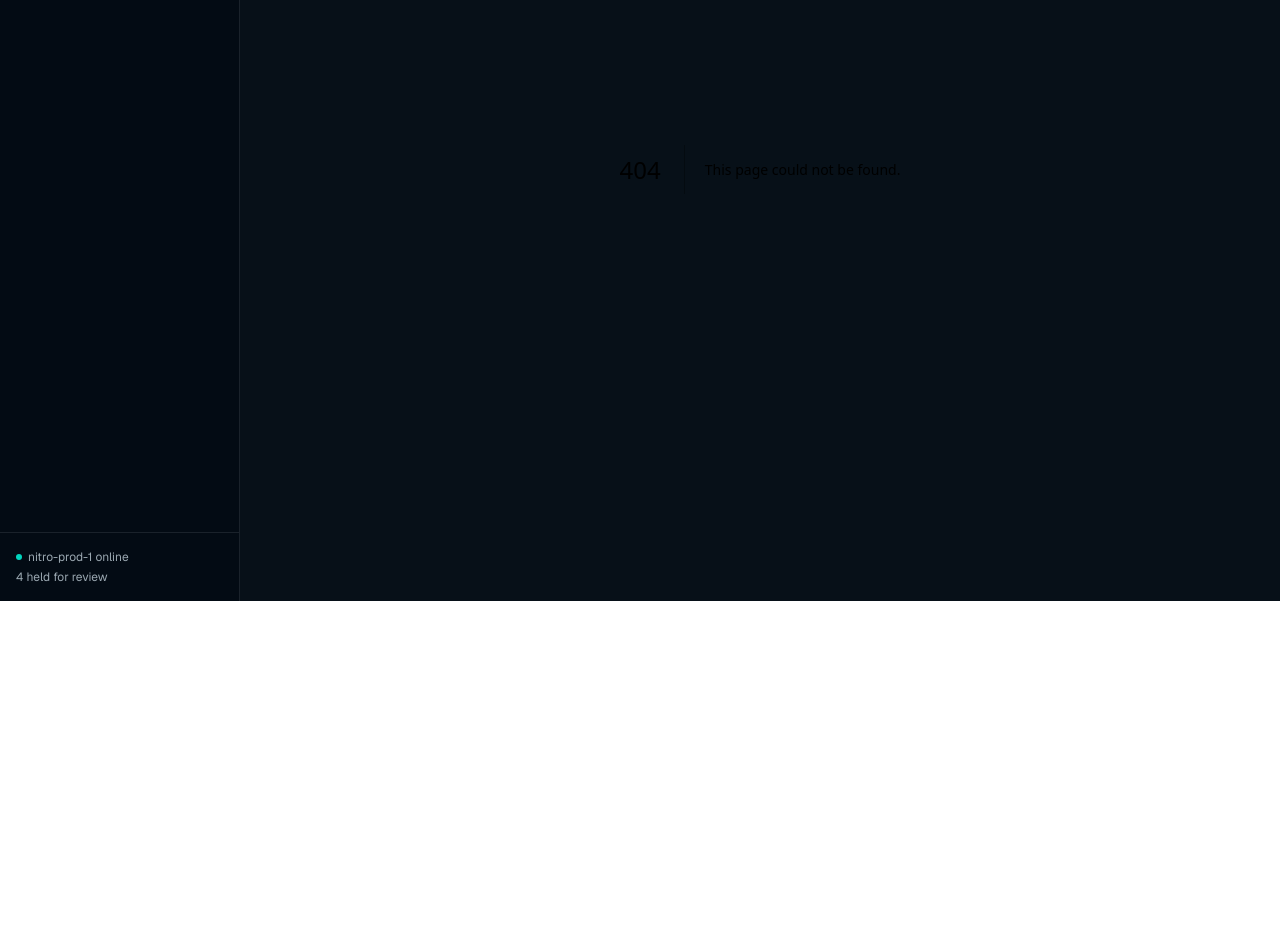
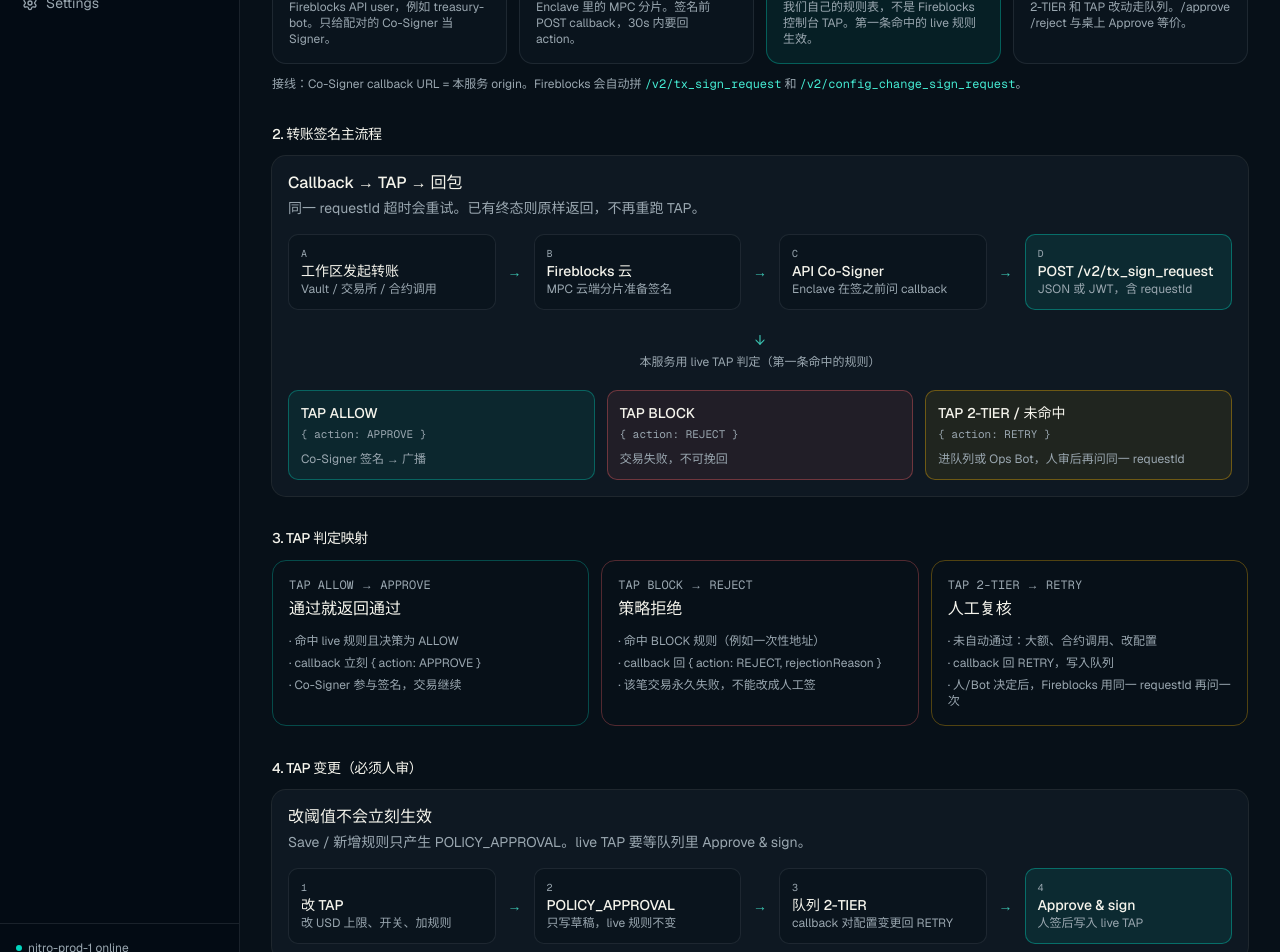
Before and after one commit to JellyCWenning/signet, a Next.js app: page /flow in a window 1280 px wide. Before the commit this address had no page. Shown: the part 320-1272 px from the top of the page. Before the commit the page ends 921 px from the top, so only its background shows below. Built offline with nearby package versions, Linux system fonts and the light colour scheme.

Commit message:
Add the callback-to-TAP flow diagram
Document pairing, the signing callback, ALLOW→APPROVE, and the
human gate for TAP edits in the desk and README.

Co-authored-by: wenning <wenning@jellyc.io>

```diff
--- /dev/null
+++ b/src/app/flow/page.tsx
@@ -0,0 +1,7 @@
+import { FlowView } from "@/components/views/flow-view";
+
+export const dynamic = "force-dynamic";
+
+export default function FlowPage() {
+  return <FlowView />;
+}
--- a/src/components/app-shell.tsx
+++ b/src/components/app-shell.tsx
@@ -6,6 +6,7 @@ import {
   Bot,
   ClipboardList,
   Gavel,
+  GitBranch,
   LayoutDashboard,
   Menu,
   ScrollText,
@@ -22,6 +23,7 @@ const NAV = [
   { href: "/", label: "Overview", icon: LayoutDashboard },
   { href: "/queue", label: "Queue", icon: ClipboardList },
   { href: "/policy", label: "TAP", icon: Gavel },
+  { href: "/flow", label: "流程", icon: GitBranch },
   { href: "/bot", label: "Bots", icon: Bot },
   { href: "/audit", label: "Audit", icon: ScrollText },
   { href: "/settings", label: "Settings", icon: Settings },
--- /dev/null
+++ b/src/components/views/flow-view.tsx
@@ -0,0 +1,298 @@
+import { PageHeader } from "@/components/page-header";
+import { Card, CardContent, CardDescription, CardHeader, CardTitle } from "@/components/ui/card";
+import { cn } from "@/lib/utils";
+
+export function FlowView() {
+  return (
+    <div className="space-y-8">
+      <PageHeader
+        eyebrow="Design"
+        title="流程设计"
+        description="Co-Signer 在签名前把请求 POST 到本服务 callback。我们用自己的 TAP 判定：通过就立刻回 APPROVE，Co-Signer 才签字。"
+      />
+
+      <section className="space-y-3">
+        <h2 className="text-sm font-medium tracking-tight">1. 角色与接线</h2>
+        <div className="grid gap-3 md:grid-cols-4">
+          <Actor
+            n="1"
+            title="API Bot"
+            detail="Fireblocks API user，例如 treasury-bot。只给配对的 Co-Signer 当 Signer。"
+          />
+          <Actor
+            n="2"
+            title="API Co-Signer"
+            detail="Enclave 里的 MPC 分片。签名前 POST callback，30s 内要回 action。"
+          />
+          <Actor
+            n="3"
+            title="本服务 TAP"
+            detail="我们自己的规则表，不是 Fireblocks 控制台 TAP。第一条命中的 live 规则生效。"
+            accent
+          />
+          <Actor
+            n="4"
+            title="操作员 / Ops Bot"
+            detail="2-TIER 和 TAP 改动走队列。/approve /reject 与桌上 Approve 等价。"
+          />
+        </div>
+        <p className="text-xs text-muted-foreground">
+          接线：Co-Signer callback URL = 本服务 origin。Fireblocks 会自动拼{" "}
+          <code className="font-mono text-teal-300">/v2/tx_sign_request</code> 和{" "}
+          <code className="font-mono text-teal-300">/v2/config_change_sign_request</code>。
+        </p>
+      </section>
+
+      <section className="space-y-3">
+        <h2 className="text-sm font-medium tracking-tight">2. 转账签名主流程</h2>
+        <Card>
+          <CardHeader>
+            <CardTitle>Callback → TAP → 回包</CardTitle>
+            <CardDescription>
+              同一 requestId 超时会重试。已有终态则原样返回，不再重跑 TAP。
+            </CardDescription>
+          </CardHeader>
+          <CardContent>
+            <SignFlow />
+          </CardContent>
+        </Card>
+      </section>
+
+      <section className="space-y-3">
+        <h2 className="text-sm font-medium tracking-tight">3. TAP 判定映射</h2>
+        <div className="grid gap-3 md:grid-cols-3">
+          <MapCard
+            tap="ALLOW"
+            action="APPROVE"
+            tone="pass"
+            title="通过就返回通过"
+            steps={[
+              "命中 live 规则且决策为 ALLOW",
+              "callback 立刻 { action: APPROVE }",
+              "Co-Signer 参与签名，交易继续",
+            ]}
+          />
+          <MapCard
+            tap="BLOCK"
+            action="REJECT"
+            tone="fail"
+            title="策略拒绝"
+            steps={[
+              "命中 BLOCK 规则（例如一次性地址）",
+              "callback 回 { action: REJECT, rejectionReason }",
+              "该笔交易永久失败，不能改成人工签",
+            ]}
+          />
+          <MapCard
+            tap="2-TIER"
+            action="RETRY"
+            tone="hold"
+            title="人工复核"
+            steps={[
+              "未自动通过：大额、合约调用、改配置",
+              "callback 回 RETRY，写入队列",
+              "人/Bot 决定后，Fireblocks 用同一 requestId 再问一次",
+            ]}
+          />
+        </div>
+      </section>
+
+      <section className="space-y-3">
+        <h2 className="text-sm font-medium tracking-tight">4. TAP 变更（必须人审）</h2>
+        <Card>
+          <CardHeader>
+            <CardTitle>改阈值不会立刻生效</CardTitle>
+            <CardDescription>
+              Save / 新增规则只产生 POLICY_APPROVAL。live TAP 要等队列里 Approve &amp; sign。
+            </CardDescription>
+          </CardHeader>
+          <CardContent>
+            <PolicyFlow />
+          </CardContent>
+        </Card>
+      </section>
+    </div>
+  );
+}
+
+function Actor({
+  n,
+  title,
+  detail,
+  accent,
+}: {
+  n: string;
+  title: string;
+  detail: string;
+  accent?: boolean;
+}) {
+  return (
+    <div
+      className={cn(
+        "rounded-xl border p-4",
+        accent ? "border-teal-400/35 bg-teal-400/8" : "border-border/80 bg-card/60",
+      )}
+    >
+      <p className="font-mono text-[11px] text-teal-300">0{n}</p>
+      <p className="mt-1 font-medium">{title}</p>
+      <p className="mt-2 text-xs text-muted-foreground">{detail}</p>
+    </div>
+  );
+}
+
+function SignFlow() {
+  return (
+    <div className="space-y-4">
+      <div className="flex flex-col gap-2 lg:flex-row lg:items-stretch">
+        <Step n="A" title="工作区发起转账" detail="Vault / 交易所 / 合约调用" />
+        <Arrow />
+        <Step n="B" title="Fireblocks 云" detail="MPC 云端分片准备签名" />
+        <Arrow />
+        <Step n="C" title="API Co-Signer" detail="Enclave 在签之前问 callback" />
+        <Arrow />
+        <Step n="D" title="POST /v2/tx_sign_request" detail="JSON 或 JWT，含 requestId" accent />
+      </div>
+      <ArrowDown label="本服务用 live TAP 判定（第一条命中的规则）" />
+      <div className="grid gap-3 md:grid-cols-3">
+        <Outcome
+          label="TAP ALLOW"
+          result="{ action: APPROVE }"
+          next="Co-Signer 签名 → 广播"
+          tone="pass"
+        />
+        <Outcome
+          label="TAP BLOCK"
+          result="{ action: REJECT }"
+          next="交易失败，不可挽回"
+          tone="fail"
+        />
+        <Outcome
+          label="TAP 2-TIER / 未命中"
+          result="{ action: RETRY }"
+          next="进队列或 Ops Bot，人审后再问同一 requestId"
+          tone="hold"
+        />
+      </div>
+    </div>
+  );
+}
+
+function PolicyFlow() {
+  return (
+    <div className="flex flex-col gap-2 lg:flex-row lg:items-stretch">
+      <Step n="1" title="改 TAP" detail="改 USD 上限、开关、加规则" />
+      <Arrow />
+      <Step n="2" title="POLICY_APPROVAL" detail="只写草稿，live 规则不变" />
+      <Arrow />
+      <Step n="3" title="队列 2-TIER" detail="callback 对配置变更回 RETRY" />
+      <Arrow />
+      <Step n="4" title="Approve & sign" detail="人签后写入 live TAP" accent />
+    </div>
+  );
+}
+
+function Step({
+  n,
+  title,
+  detail,
+  accent,
+}: {
+  n: string;
+  title: string;
+  detail: string;
+  accent?: boolean;
+}) {
+  return (
+    <div
+      className={cn(
+        "min-w-0 flex-1 rounded-lg border px-3 py-3",
+        accent ? "border-teal-400/40 bg-teal-400/10" : "border-border/80 bg-background/50",
+      )}
+    >
+      <p className="font-mono text-[10px] text-muted-foreground">{n}</p>
+      <p className="text-sm font-medium">{title}</p>
+      <p className="text-xs text-muted-foreground">{detail}</p>
+    </div>
+  );
+}
+
+function Arrow() {
+  return (
+    <div className="flex items-center justify-center px-1 text-teal-300/80" aria-hidden>
+      <span className="rotate-90 lg:rotate-0">→</span>
+    </div>
+  );
+}
+
+function ArrowDown({ label }: { label: string }) {
+  return (
+    <div className="flex flex-col items-center gap-1 py-1 text-center">
+      <span className="text-teal-300/80" aria-hidden>
+        ↓
+      </span>
+      <p className="max-w-xl text-xs text-muted-foreground">{label}</p>
+    </div>
+  );
+}
+
+function Outcome({
+  label,
+  result,
+  next,
+  tone,
+}: {
+  label: string;
+  result: string;
+  next: string;
+  tone: "pass" | "fail" | "hold";
+}) {
+  return (
+    <div
+      className={cn(
+        "rounded-lg border p-3",
+        tone === "pass" && "border-teal-400/35 bg-teal-400/8",
+        tone === "fail" && "border-red-400/35 bg-red-400/8",
+        tone === "hold" && "border-amber-400/35 bg-amber-400/8",
+      )}
+    >
+      <p className="text-sm font-medium">{label}</p>
+      <p className="mt-1 font-mono text-[11px] text-muted-foreground">{result}</p>
+      <p className="mt-2 text-xs text-muted-foreground">{next}</p>
+    </div>
+  );
+}
+
+function MapCard({
+  tap,
+  action,
+  tone,
+  title,
+  steps,
+}: {
+  tap: string;
+  action: string;
+  tone: "pass" | "fail" | "hold";
+  title: string;
+  steps: string[];
+}) {
+  return (
+    <div
+      className={cn(
+        "rounded-xl border p-4",
+        tone === "pass" && "border-teal-400/30",
+        tone === "fail" && "border-red-400/30",
+        tone === "hold" && "border-amber-400/30",
+      )}
+    >
+      <p className="font-mono text-xs text-muted-foreground">
+        TAP {tap} → {action}
+      </p>
+      <p className="mt-1 font-medium">{title}</p>
+      <ol className="mt-3 space-y-1.5 text-xs text-muted-foreground">
+        {steps.map((step) => (
+          <li key={step}>· {step}</li>
+        ))}
+      </ol>
+    </div>
+  );
+}
```
Also changed, not shown: 1 other file (tests, documents, lock files or other folders).
